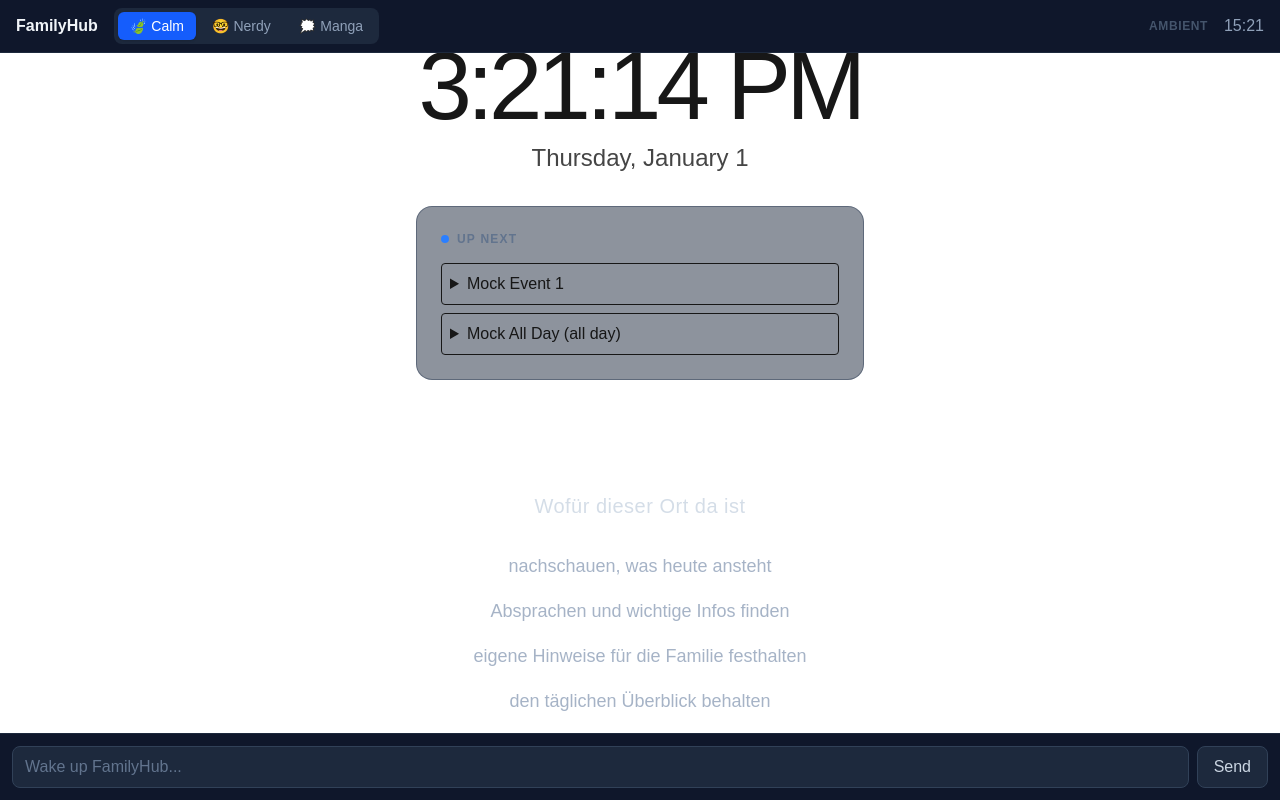
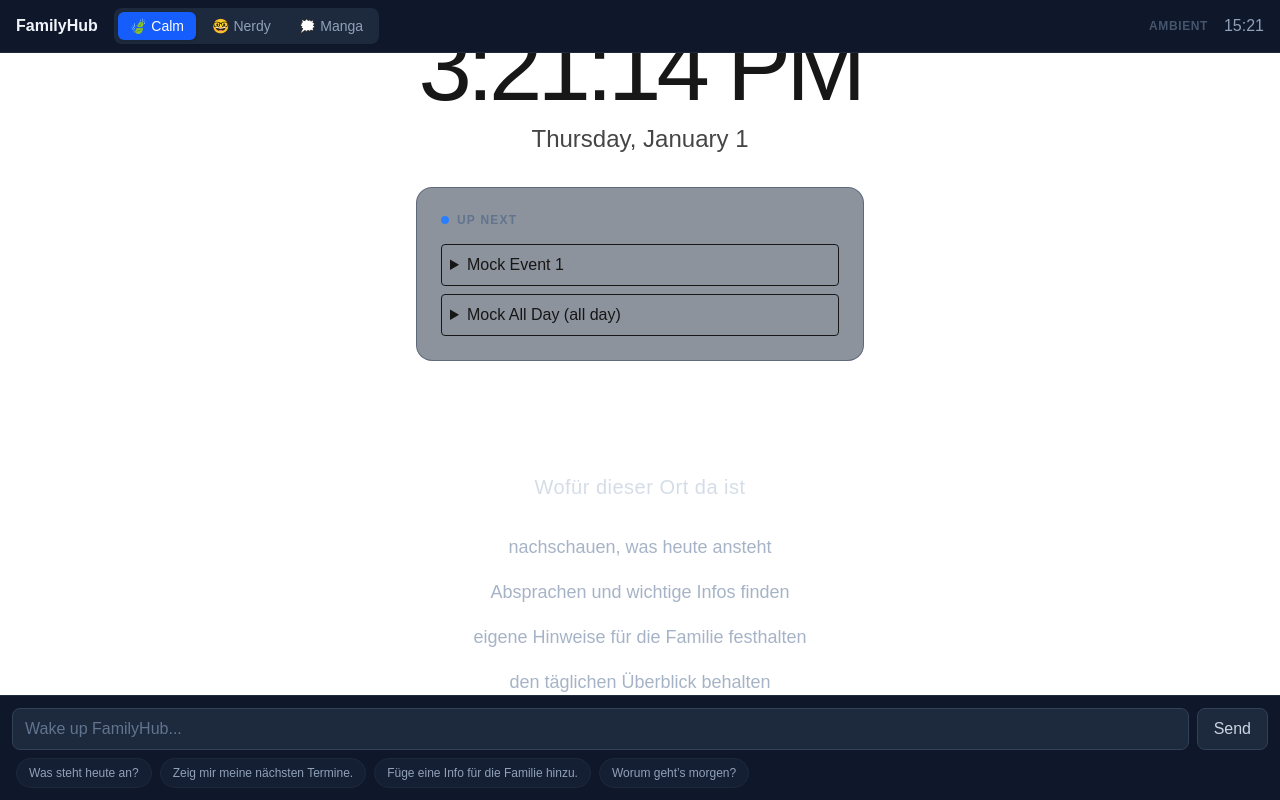
Before and after one commit to fjoelnr/familyhub, a Next.js app: page / in a window 1280 px wide. Built offline with nearby package versions, Linux system fonts and the light colour scheme.

Commit message:
feat: Add InputDeck component for user chat input, message sending, and example prompts.

```diff
--- a/src/components/zones/InputDeck.tsx
+++ b/src/components/zones/InputDeck.tsx
@@ -68,8 +68,18 @@ export default function InputDeck() {
         }
     }
 
+    const EXAMPLE_PROMPTS = [
+        "Was steht heute an?",
+        "Zeig mir meine nächsten Termine.",
+        "Füge eine Info für die Familie hinzu.",
+        "Worum geht’s morgen?"
+    ];
+
     return (
-        <div className={`flex gap-2 p-3 border-t bg-slate-900 border-slate-800 transition-opacity duration-300 ${isLocked ? 'opacity-50 pointer-events-none' : ''}`}>
+        <div className={`flex flex-col gap-2 p-3 border-t bg-slate-900 border-slate-800 transition-opacity duration-300 ${isLocked ? 'opacity-50 pointer-events-none' : ''}`}>
+
+            {/* Input Row */}
+            <div className="flex gap-2">
                 <input
                     ref={inputRef}
                     value={text}
@@ -87,5 +97,24 @@ export default function InputDeck() {
                     Send
                 </button>
             </div>
+
+            {/* Example Prompts - Only show when no text is typed */}
+            {!text && (
+                <div className="flex flex-wrap gap-2 px-1 animate-in fade-in slide-in-from-bottom-1 duration-300">
+                    {EXAMPLE_PROMPTS.map((prompt, i) => (
+                        <button
+                            key={i}
+                            onClick={() => {
+                                setText(prompt);
+                                inputRef.current?.focus();
+                            }}
+                            className="text-xs text-slate-400 bg-slate-800/50 hover:bg-slate-800 border border-slate-800 hover:border-slate-700 px-3 py-1.5 rounded-full transition-all cursor-pointer"
+                        >
+                            {prompt}
+                        </button>
+                    ))}
+                </div>
+            )}
+        </div>
     );
 }
```
Lines whose indentation alone changed are shown as unchanged.
